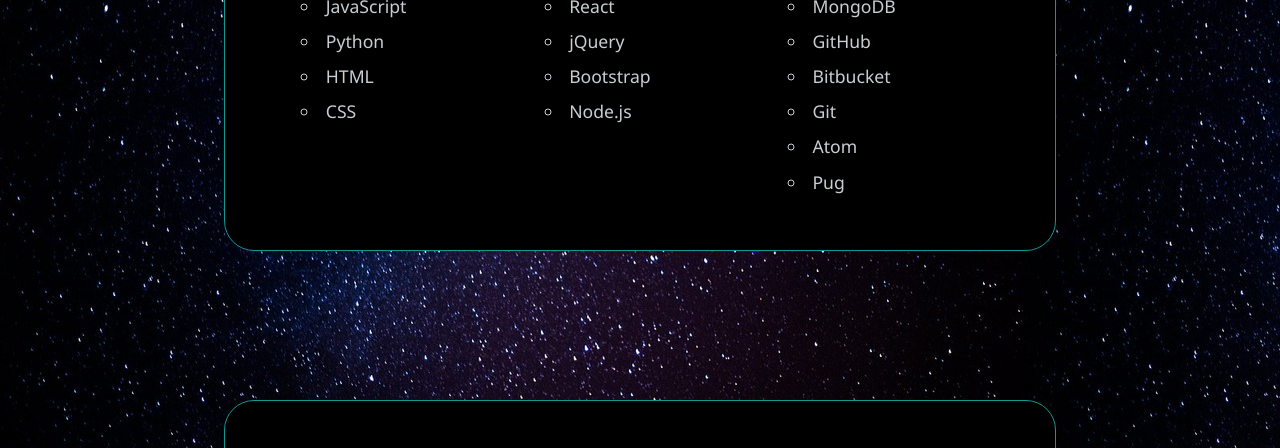
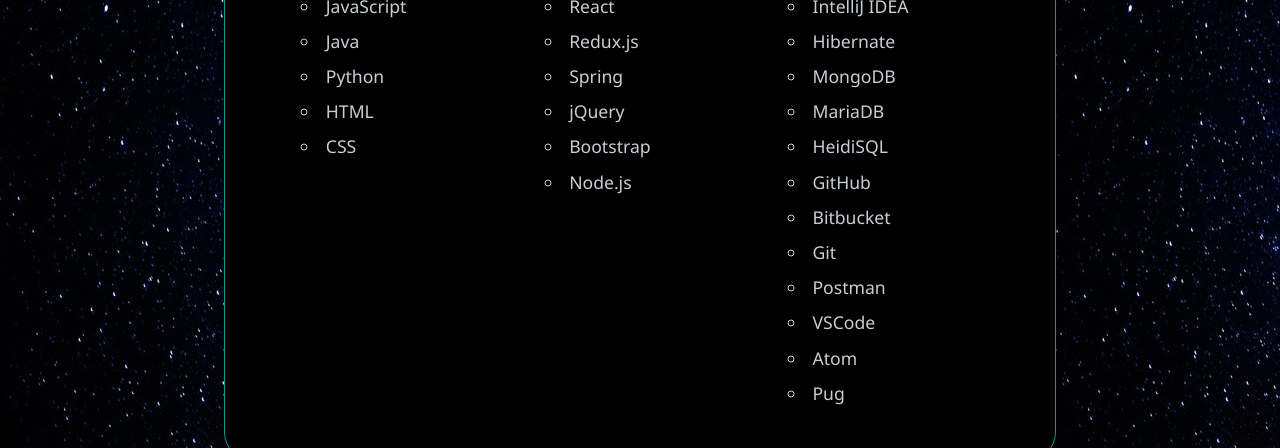
Before and after one commit to mmlait/mmlait.github.io, a plain HTML site: page index.html in a window 1280 px wide. Shown: the part 1310-1758 px from the top of the page. Drawn offline with Linux system fonts and the light colour scheme.

Commit message:
add planner project and update skills section

```diff
--- a/index.html
+++ b/index.html
@@ -40,6 +40,7 @@
               <h4>Languages</h4>
               <ul>
                 <li>JavaScript</li>
+                <li>Java</li>
                 <li>Python</li>
                 <li>HTML</li>
                 <li>CSS</li>
@@ -49,6 +50,8 @@
               <h4>Frameworks</h4>
               <ul>
                 <li>React</li>
+                <li>Redux.js</li>
+                <li>Spring</li>
                 <li>jQuery</li>
                 <li>Bootstrap</li>
                 <li>Node.js</li>
@@ -57,10 +60,16 @@
             <div class="skill-category">
               <h4>Tools</h4>
               <ul>
+                <li>IntelliJ IDEA</li>
+                <li>Hibernate</li>
                 <li>MongoDB</li>
+                <li>MariaDB</li>
+                <li>HeidiSQL</li>
                 <li>GitHub</li>
                 <li>Bitbucket</li>
                 <li>Git</li>
+                <li>Postman</li>
+                <li>VSCode</li>
                 <li>Atom</li>
                 <li>Pug</li>
               </ul>
@@ -71,13 +80,12 @@
         <section class="projects">
           <h3>Projects</h3>
           <div class="see_project">
+            <a href="https://github.com/mmlait/redux-spring-planner" target="_blank"><img src="images/rocket-ship.svg" alt="rocket"> Planner App for making a list of tasks that are stored in database. The front is built using <span class="highlightText">React</span> and <span class="highlightText">Redux</span>, the backend is a <span class="highlightText">Spring Boot/Hibernate</span> project. </a>
             <a href="https://react-donut-shop.herokuapp.com/" target="_blank"><img src="images/rocket-ship.svg" alt="rocket"> Donut Shop front made using <span class="highlightText">React</span>. User may add products to shopping cart, view shopping cart and choose payment method.</a>
             <a href="https://react-shopping-list-app.herokuapp.com/" target="_blank"><img src="images/rocket-ship.svg" alt="rocket"> Shopping List App made using <span class="highlightText">React</span>. You can add and remove things from the list, and mark the amount you need.</a>
             <a href="https://github.com/mmlait/image-gallery-fullstack" target="_blank"><img src="images/rocket-ship.svg" alt="rocket"> Image Gallery with user management. Allows users to edit their own information. The front is a <span class="highlightText">Bootstrap</span> and <span class="highlightText">jQuery</span> project, the backend is built using <span class="highlightText">Express</span>.</a>
             <a href="https://weather-app-jquery.herokuapp.com/" target="_blank"><img src="images/rocket-ship.svg" alt="rocket">  Weather App showing weather in Helsinki. Made using <span class="highlightText">Bootstrap, jQuery, JavaScript</span>.</a>
-            <a href="https://todo-javascript.herokuapp.com/" target="_blank"><img src="images/rocket-ship.svg" alt="rocket">  Web app which lets the user create a list of daily tasks and check them off as they are completed. Functionalities made with <span class="highlightText">JavaScript</span>.</a>
             <a href="https://quiz-javascript.herokuapp.com/" target="_blank"><img src="images/rocket-ship.svg" alt="rocket">  A simple quiz game with multiple choice questions. Made using <span class="highlightText">JavaScript, HTML</span> and <span class="highlightText">CSS</span>.</a>
-            <a href="https://github.com/mmlait/python-quiz" target="_blank"><img src="images/rocket-ship.svg" alt="rocket">  A quiz game made with <span class="highlightText">Python</span>.</a>
           </div>  <!-- .see_project -->
         </section>
       </div>  <!-- container -->
```
